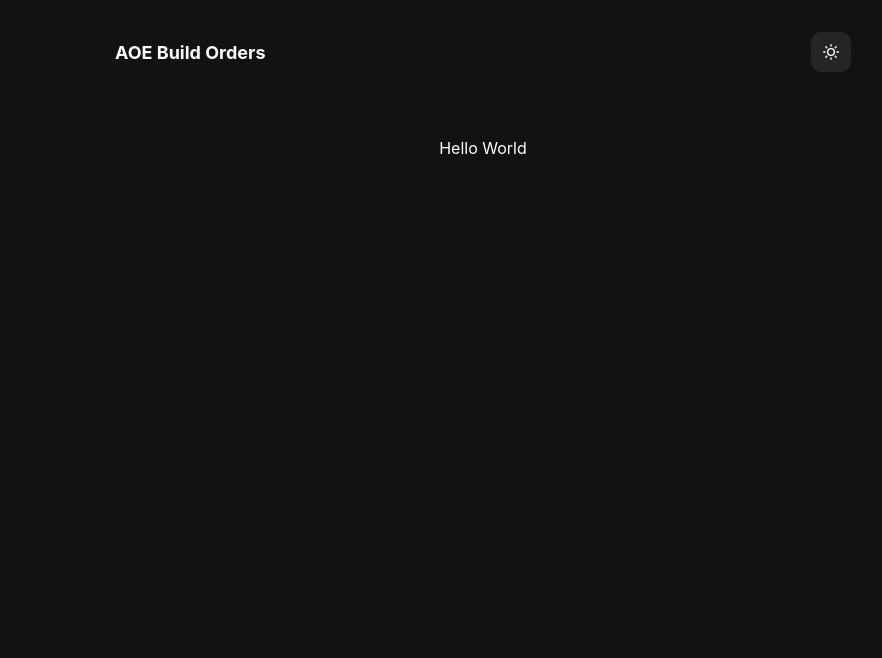
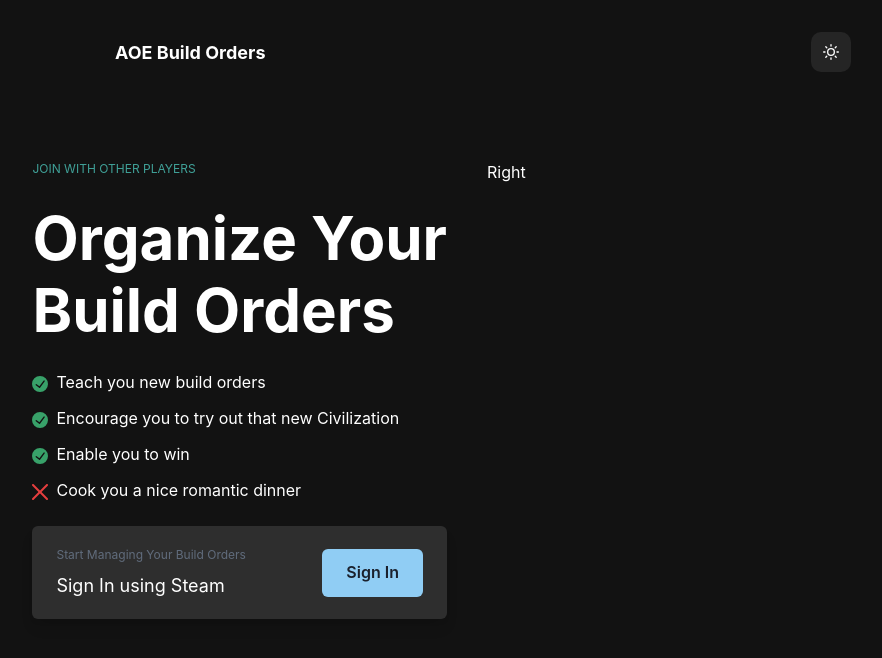
Before and after one commit to Elevated-Software/aoe-build-order, a Next.js app: page / in a window 1280 px wide. Shown: the top 658 px of the page, without its empty margins (157-1039 px from the left). Built offline with nearby package versions, Linux system fonts and the light colour scheme.

Commit message:
call to action

```diff
--- a/src/components/Container.tsx
+++ b/src/components/Container.tsx
@@ -1,7 +1,7 @@
 import { Box, Flex, FlexProps, useColorModeValue } from '@chakra-ui/react';
 import { NavBar } from './navbar/NavBar';
 
-export const Container = (props: FlexProps) => {
+export const Container = (props: FlexProps): JSX.Element => {
   const bg = useColorModeValue('light.bg', 'dark.bg');
   const color = useColorModeValue('light.primary', 'dark.primary');
 
--- /dev/null
+++ b/src/components/home/CallToAction.tsx
@@ -0,0 +1,70 @@
+import { CheckCircleIcon, CloseIcon } from '@chakra-ui/icons';
+import { Box, Button, Flex, Heading, List, ListIcon, ListItem, Spacer, Stack, Text, useColorModeValue } from '@chakra-ui/react';
+// import { useRouter } from 'next/router';
+import React from 'react';
+
+export const CallToAction = (): JSX.Element => {
+  // const router = useRouter();
+
+  const cardBg = useColorModeValue('light.cardBg', 'dark.cardBg');
+  const subText = useColorModeValue('teal.800', 'teal.300');
+
+  const checkColor = 'green.500';
+  const xColor = 'red.500';
+  const features = [
+    {
+      feature: `Teach you new build orders`,
+      icon: CheckCircleIcon,
+      color: checkColor,
+    },
+    {
+      feature: `Encourage you to try out that new Civilization`,
+      icon: CheckCircleIcon,
+      color: checkColor,
+    },
+    {
+      feature: `Enable you to win`,
+      icon: CheckCircleIcon,
+      color: checkColor,
+    },
+    {
+      feature: `Cook you a nice romantic dinner`,
+      icon: CloseIcon,
+      color: xColor,
+    },
+  ];
+
+  return (
+    <Box maxW="42rem" my="auto" mx={{ md: 'auto', lg: '0' }} ml={{ lg: 'auto' }} px={8}>
+      <Stack spacing={6}>
+        <Text fontSize="xs" color={subText} casing="uppercase" opacity="75%">Join with other players</Text>
+        <Heading as="h1" fontSize={[ '4xl', '6xl' ]} mb={6}>Organize Your<br />Build Orders</Heading>
+        <List spacing={3} mb={4}>
+          {features.map(feature => (
+            <ListItem key={feature.feature}>
+              <ListIcon as={feature.icon} color={feature.color} />
+              {feature.feature}
+            </ListItem>
+          ))}
+        </List>
+
+        {/* Sign In using steam or go to My Builds */}
+        <Box bgColor={cardBg} px={6} py={5} maxW="md" rounded="md" shadow="lg">
+          <Flex alignItems="center">
+            <Stack>
+              <Text fontSize="xs" color="gray.500" opacity="75%">Start Managing Your Build Orders</Text>
+              <Text fontSize="lg">Sign In using Steam</Text>
+            </Stack>
+            <Spacer />
+            {/* <Button onClick={() => signIn('battlenet', { callbackUrl: `${window.location.origin}/groups` })} p={6} colorScheme="blue" disabled={loading}>
+                Sign In
+              </Button> */}
+            <Button onClick={() => { }} p={6} colorScheme="blue">
+              Sign In
+            </Button>
+          </Flex>
+        </Box>
+      </Stack>
+    </Box>
+  );
+};
--- a/src/components/navbar/DarkModeSwitch.tsx
+++ b/src/components/navbar/DarkModeSwitch.tsx
@@ -1,7 +1,7 @@
 import { MoonIcon, SunIcon } from '@chakra-ui/icons';
 import { IconButton, useColorMode } from '@chakra-ui/react';
 
-export const DarkModeSwitch = () => {
+export const DarkModeSwitch = (): JSX.Element => {
   const { colorMode, toggleColorMode } = useColorMode();
   return (
     <IconButton
--- a/src/components/navbar/NavBar.tsx
+++ b/src/components/navbar/NavBar.tsx
@@ -2,7 +2,7 @@ import { Box, Flex, HStack, Text } from '@chakra-ui/react';
 import Link from 'next/link';
 import { DarkModeSwitch } from './DarkModeSwitch';
 
-export const NavBar = () => {
+export const NavBar = (): JSX.Element => {
   return (
     <Flex
       as="nav"
@@ -11,7 +11,7 @@ export const NavBar = () => {
       w="100%"
       maxWidth="800px"
       minWidth="356px"
-      mb={8}
+      mb={14}
       p={8}
       mx="auto"
     >
--- a/src/pages/index.tsx
+++ b/src/pages/index.tsx
@@ -1,11 +1,16 @@
 import { Text } from '@chakra-ui/layout';
+import { SimpleGrid } from '@chakra-ui/react';
 import type { NextPage } from 'next';
 import { Container } from '../components/Container';
+import { CallToAction } from '../components/home/CallToAction';
 
 const Home: NextPage = () => {
   return (
     <Container>
-      <Text>Hello World</Text>
+      <SimpleGrid spacing={2} columns={[ 1, null, 2 ]}>
+        <CallToAction />
+        <Text>Right</Text>
+      </SimpleGrid>
     </Container>
   );
 };
```
